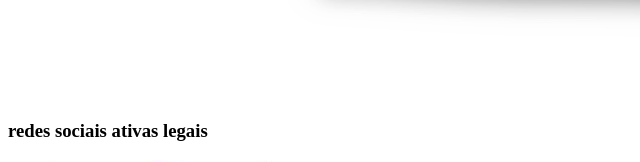
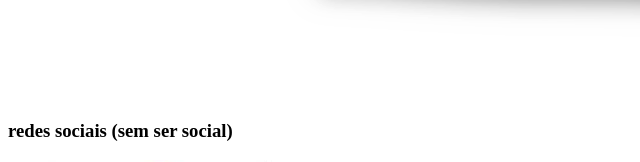
Before and after one commit to juanpfr/primeiroHtmlSenai, a plain HTML site: page index.html in a window 1280 px wide. Shown: the part 1560-1722 px from the top of the page, 0-640 px from the left. Drawn offline with Linux system fonts and the light colour scheme.

Commit message:
alteração h3

```diff
--- a/index.html
+++ b/index.html
@@ -20,7 +20,7 @@
 
 <body>
     <section>
-        <h3>redes sociais ativas legais</h3>
+        <h3>redes sociais (sem ser social)</h3>
 
         <img src="fiufiu.jpg" alt="fiufiu">
 
```
